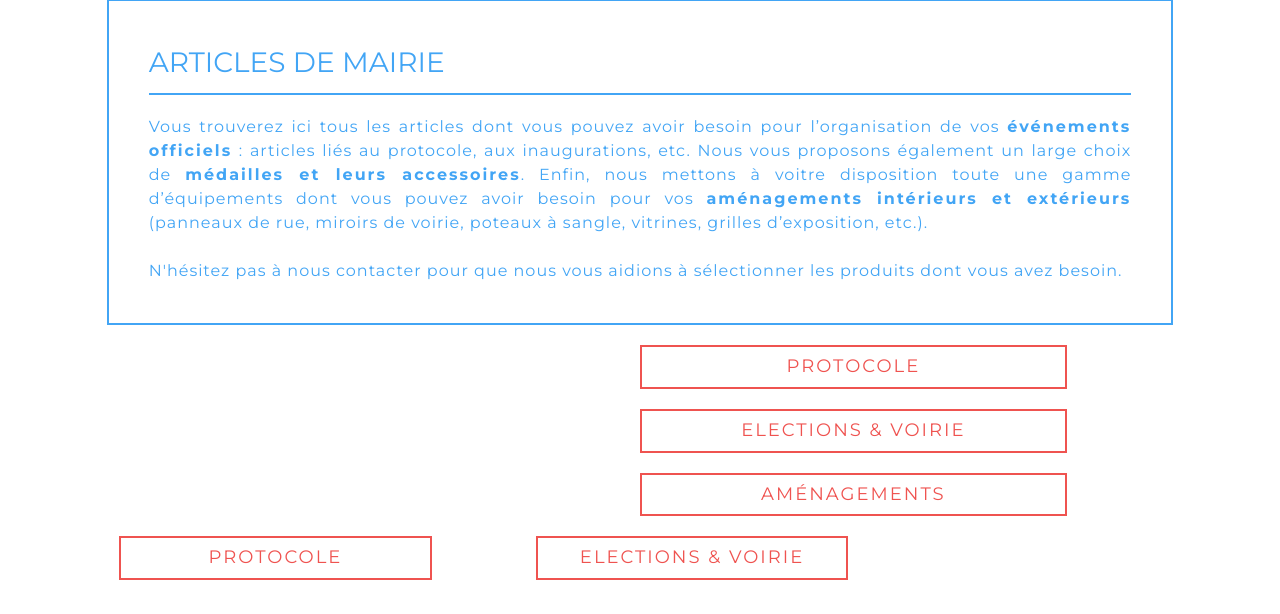
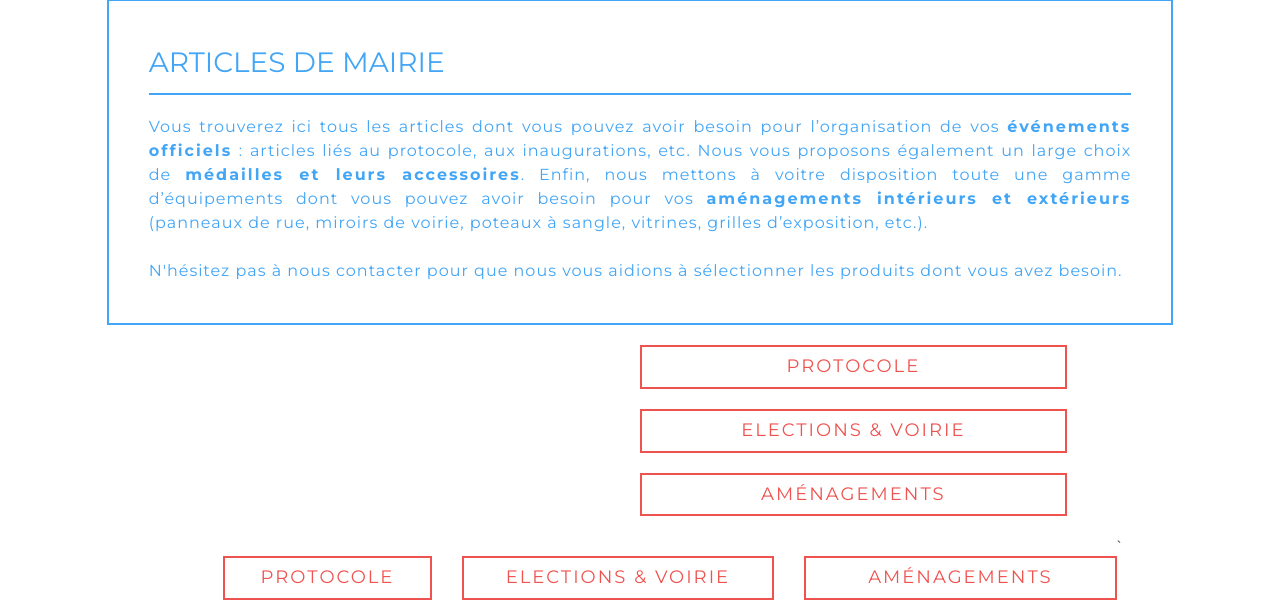
Before and after one commit to pablofaust/ouestdrapeaux, a PHP site: page /category2/index.php in a window 1280 px wide. Shown: the part 186-800 px from the top of the page. Run offline with PHP 8.4, Linux system fonts and the light colour scheme; some libraries are stand-ins or nearby versions.

Commit message:
Catégories iPad

```diff
--- a/category2/body.php
+++ b/category2/body.php
@@ -19,9 +19,9 @@
 
 	</div>
 
+		<!-- Version iPad verticale -->
+
 	<div class="links hidden-md">
-
-		<!-- Version iPad verticale -->
 
 		<div class="row">
 
@@ -47,20 +47,30 @@
 
 		</div>
 
+	</div>
+
 		<!-- Version iPad horizontale -->
 
-			<div class="col-md-3 col-md-offset-1 link-1">
+		<div class="links-md-horizontal">
+
+			<div class="col-md-2 col-md-offset-2 link-1">
 
 				<h4>Protocole</h4>
 
 			</div>
 
-			<div class="col-md-3 col-md-offset-1 link-1">
+			<div class="col-md-3 link-2">
 
 				<h4>Elections & Voirie</h4>
 
 			</div>
 
-	</div>
+			<div class="col-md-3 link-3">
+
+				<h4>Aménagements</h4>
+
+			</div>`
+
+		</div>
 
 </div>
--- a/css/style.css
+++ b/css/style.css
@@ -579,6 +579,14 @@ body {
 	margin-left: 40px;
 }
 
+.links-md-horizontal {
+	margin-top: 20px;
+}
+
+.links-md-horizontal .col-md-3 {
+	margin-left: 30px;
+}
+
 }
 
 /* Version large */
```
